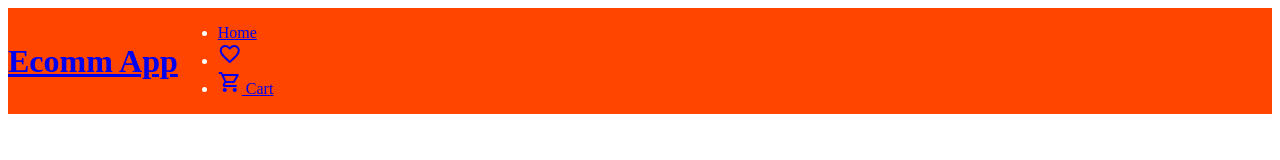
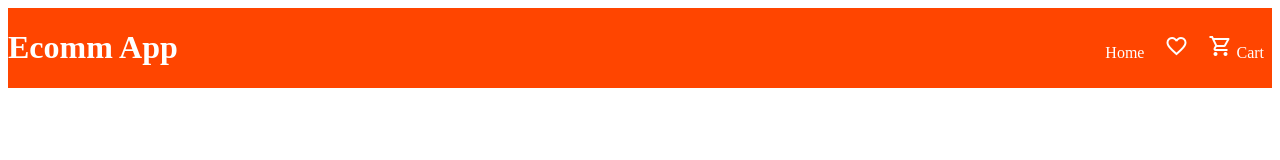
Before and after one commit to sadafkhan0107/E-commerce, a plain HTML site: page index.html in a window 1280 px wide. Drawn offline with Linux system fonts and the light colour scheme.

Commit message:
updated code

```diff
--- a/index.html
+++ b/index.html
@@ -15,19 +15,19 @@
                 <a class="link" href=".">Ecomm App</a>
             </h1>
         </div>
-        <nav>
+        <nav class="nav-menu">
             <ul class="list-not-bullet">
                 <li class="list-item-inline">
                     <a href="/" class="link-cursor">Home</a>
                 </li>
-                <li class="list-not-bullet">
+                <li class="list-item-inline">
                     <a href="/" class="link-cursor">
                         <span class="material-icons-outlined">
                         favorite_border
                         </span>
                     </a>
                 </li>
-                <li class="list-not-bullet">
+                <li class="list-item-inline">
                     <a href="/" class="link-cursor">
                         <span class="material-icons-outlined">
                             shopping_cart
--- a/style.css
+++ b/style.css
@@ -37,10 +37,38 @@
 
 .heading{
     background-color: orangered;
+    width: 100%;
+}
+.list-not-bullet{
+    list-style-type: none;
+}
+.list-item-inline{
+    display: inline;
+    padding: 8px;
+}
+
+.nav-menu{
+    margin-left: auto;
+}
+
+
+
+a:link {
+    text-decoration: none;
     color: white;
-    text-decoration: none;
 }
-.link .link-cursor{
+
+
+a:visited { text-decoration: none;
     color: white;
-    text-decoration: none;
+ }
+
+
+a:hover { text-decoration: none;
+    color: white;
+ }
+
+
+a:active { text-decoration: none;
+    color: white;
 }
```
